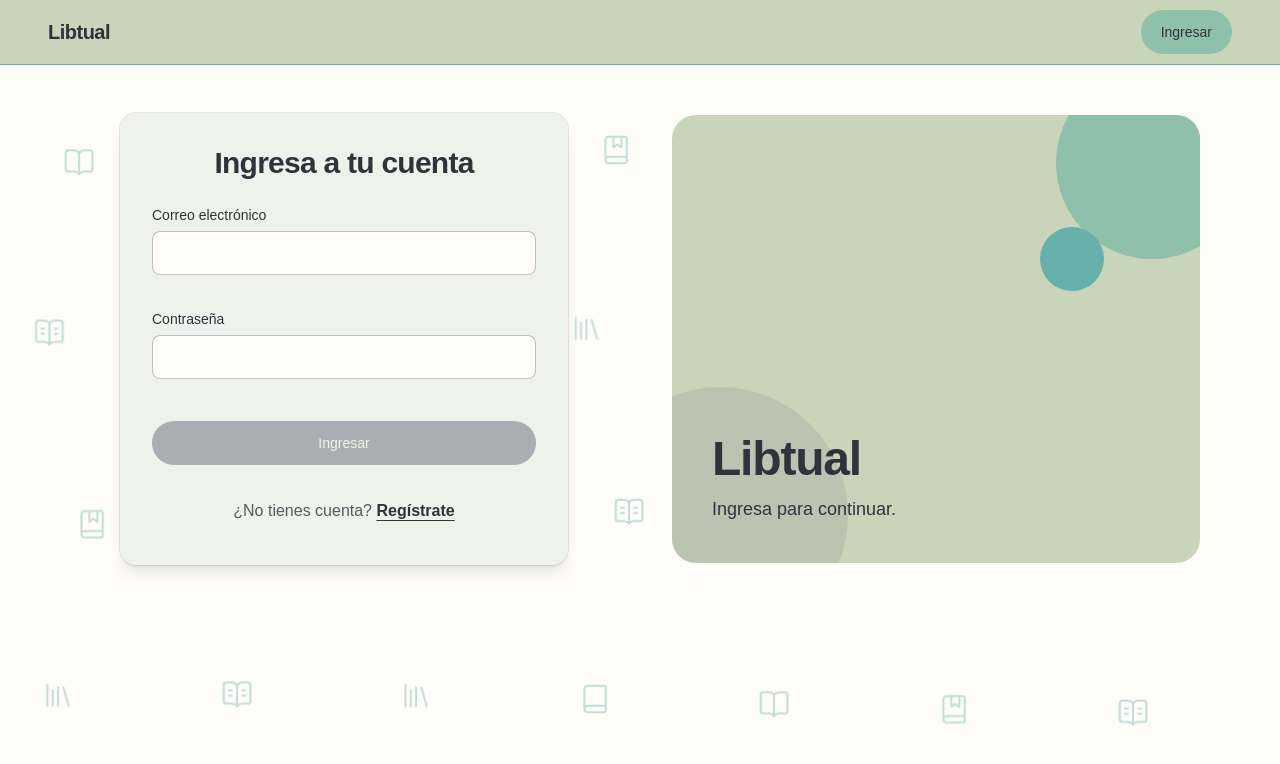
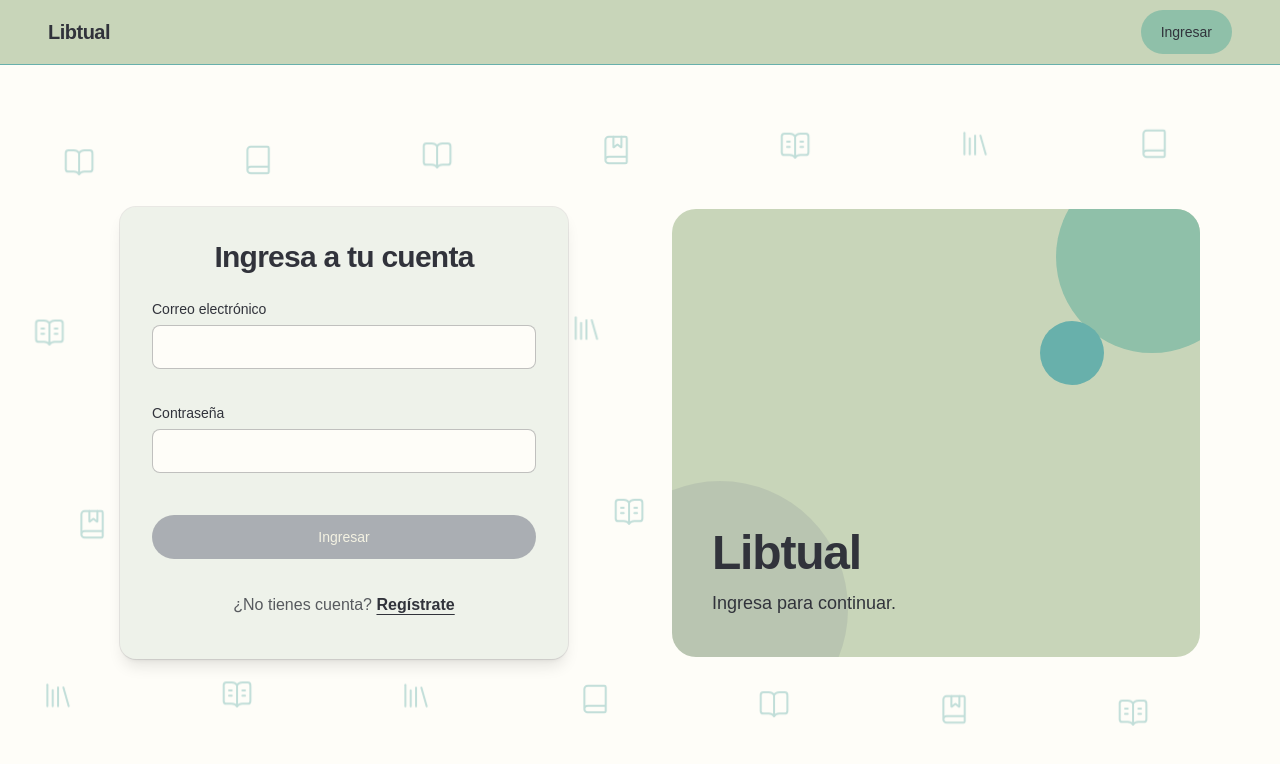
Before and after one commit to Matjeet/Libtual, a Next.js app: page /ingresar in a window 1280 px wide. Shown: the top 764 px of the page. Built offline with nearby package versions, Linux system fonts and the light colour scheme.

Commit message:
feat(templates): center AuthTemplate vertically and accept rich brand content

```diff
--- a/src/components/templates/AuthTemplate.tsx
+++ b/src/components/templates/AuthTemplate.tsx
@@ -4,7 +4,8 @@ import { MainTemplate } from "@/components/templates/MainTemplate";
 
 type AuthTemplateProps = {
   title: string;
-  brandDescription: string;
+  // Texto o contenido (por ejemplo, frases rotativas) bajo el nombre en el panel de marca.
+  brandDescription: ReactNode;
   // Lado del formulario desde lg; el panel de marca ocupa el otro.
   formSide: "left" | "right";
   children: ReactNode;
@@ -14,8 +15,8 @@ type AuthTemplateProps = {
 export function AuthTemplate({ title, brandDescription, formSide, children }: AuthTemplateProps) {
   return (
     <MainTemplate>
-      {/* Mobile-first: una columna; desde lg dos columnas con el panel de marca. */}
-      <section className="flex flex-col items-center gap-6 lg:grid lg:grid-cols-2 lg:items-center lg:gap-16">
+      {/* Mobile-first: una columna; desde lg dos columnas con el panel de marca. my-auto centra el conjunto en el body. */}
+      <section className="my-auto flex flex-col items-center gap-6 lg:grid lg:grid-cols-2 lg:items-center lg:gap-16">
         <BrandPanel
           className={`hidden lg:flex ${formSide === "left" ? "lg:order-last" : ""}`}
           title="Libtual"
```
